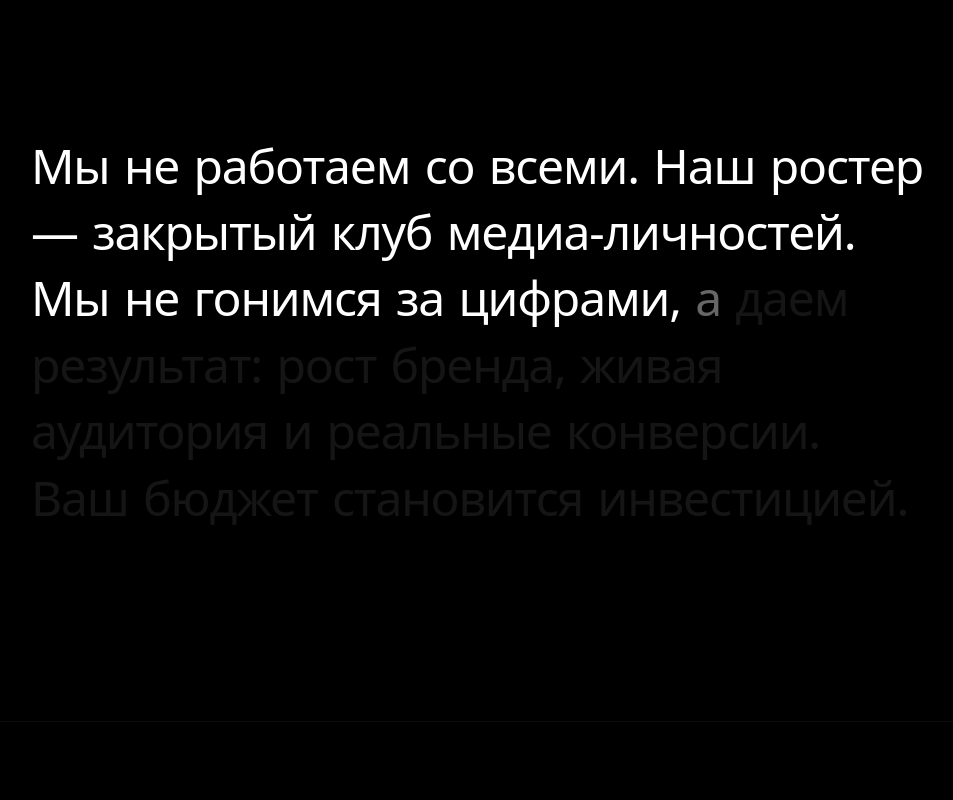
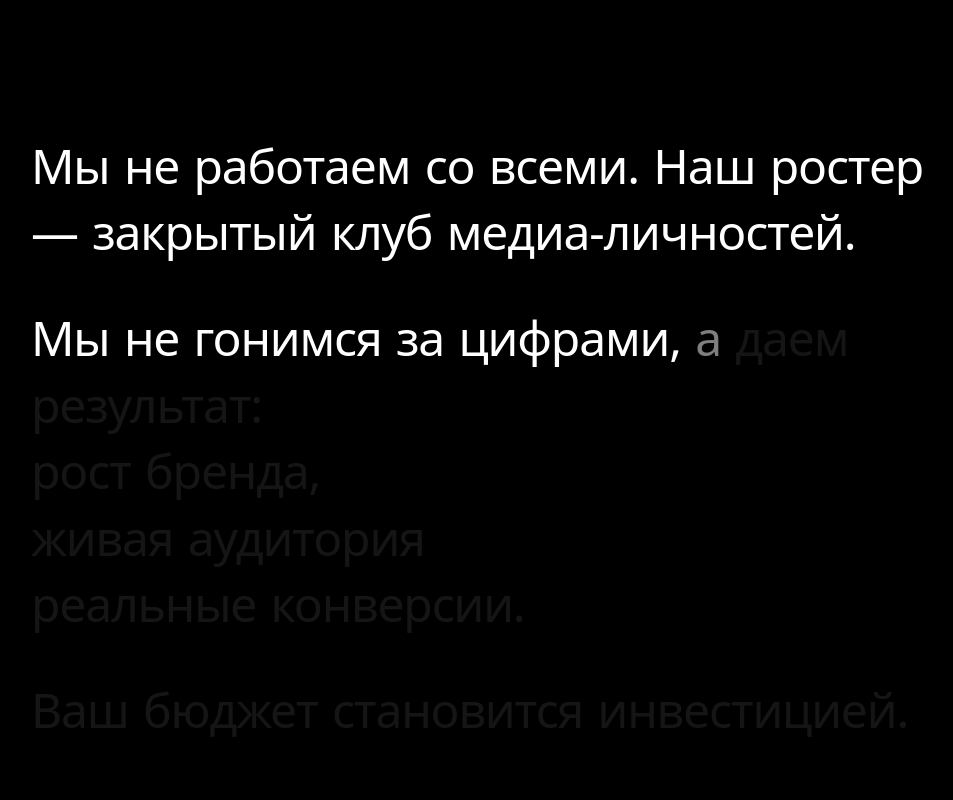
Before and after one commit to angerrissues/managersayt, a Next.js app: page / in a window 1280 px wide. Shown: the part 3240-4040 px from the top of the page, without its empty margins (161-1114 px from the left). Built offline with nearby package versions, Linux system fonts and the light colour scheme.

Commit message:
Update formatting and color for ScrollTextReveal

```diff
--- a/src/components/ScrollTextReveal.tsx
+++ b/src/components/ScrollTextReveal.tsx
@@ -2,7 +2,20 @@
 import { useRef } from "react";
 import { motion, useScroll, useTransform } from "framer-motion";
 
-const WORDS = "Мы не работаем со всеми. Наш ростер — закрытый клуб медиа-личностей. Мы не гонимся за цифрами, а даем результат: рост бренда, живая аудитория и реальные конверсии. Ваш бюджет становится инвестицией.".split(" ");
+const rawText = `Мы не работаем со всеми. Наш ростер — закрытый клуб медиа-личностей.
+
+Мы не гонимся за цифрами, а даем результат:
+рост бренда,
+живая аудитория
+реальные конверсии.
+
+Ваш бюджет становится инвестицией.|red`;
+
+const lines = rawText.split('\n');
+const totalWords = lines.reduce((acc, line) => {
+  if (line.trim() === '') return acc;
+  return acc + line.replace('|red', '').split(' ').length;
+}, 0);
 
 export default function ScrollTextReveal() {
   const containerRef = useRef<HTMLDivElement>(null);
@@ -13,19 +26,44 @@ export default function ScrollTextReveal() {
     offset: ["start 0.9", "center 0.4"],
   });
 
+  let wordGlobalIndex = 0;
+
   return (
     <section
       ref={containerRef}
       className="py-20 md:py-32 lg:py-48 px-4 md:px-6 relative z-20 bg-black flex justify-center"
     >
       <div className="max-w-4xl w-full">
-        <p className="text-xl md:text-2xl lg:text-4xl xl:text-5xl font-medium leading-[1.3] tracking-tight flex flex-wrap gap-x-[0.25em] md:gap-x-[0.3em] gap-y-0.5 md:gap-y-1">
-          {WORDS.map((word, i) => {
-            const start = i / WORDS.length;
-            const end = start + 1 / WORDS.length;
-            return <Word key={i} word={word} range={[start, end]} progress={scrollYProgress} />;
+        <div className="text-xl md:text-2xl lg:text-4xl xl:text-5xl font-medium leading-[1.3] tracking-tight flex flex-col gap-y-0.5 md:gap-y-1">
+          {lines.map((line, lineIndex) => {
+            if (line.trim() === '') {
+              return <div key={lineIndex} className="h-[0.75em]" aria-hidden="true" />;
+            }
+
+            const isRed = line.includes('|red');
+            const cleanLine = line.replace('|red', '');
+            const words = cleanLine.split(' ');
+
+            return (
+              <div key={lineIndex} className="flex flex-wrap gap-x-[0.25em] md:gap-x-[0.3em] gap-y-0.5 md:gap-y-1">
+                {words.map((word, wordIndex) => {
+                  const start = wordGlobalIndex / totalWords;
+                  const end = start + 1 / totalWords;
+                  wordGlobalIndex++;
+                  return (
+                    <Word
+                      key={wordIndex}
+                      word={word}
+                      range={[start, end]}
+                      progress={scrollYProgress}
+                      isRed={isRed}
+                    />
+                  );
+                })}
+              </div>
+            );
           })}
-        </p>
+        </div>
       </div>
     </section>
   );
@@ -35,13 +73,16 @@ function Word({
   word,
   range,
   progress,
+  isRed,
 }: {
   word: string;
   range: [number, number];
   progress: ReturnType<typeof useScroll>["scrollYProgress"];
+  isRed?: boolean;
 }) {
   const opacity = useTransform(progress, range, [0.25, 1]);
-  const color = useTransform(progress, range, ["#555555", "#ffffff"]);
+  const targetColor = isRed ? "#990000" : "#ffffff";
+  const color = useTransform(progress, range, ["#555555", targetColor]);
 
   return (
     <motion.span style={{ opacity, color }} className="inline-block will-change-[opacity,color] transition-none">
```
